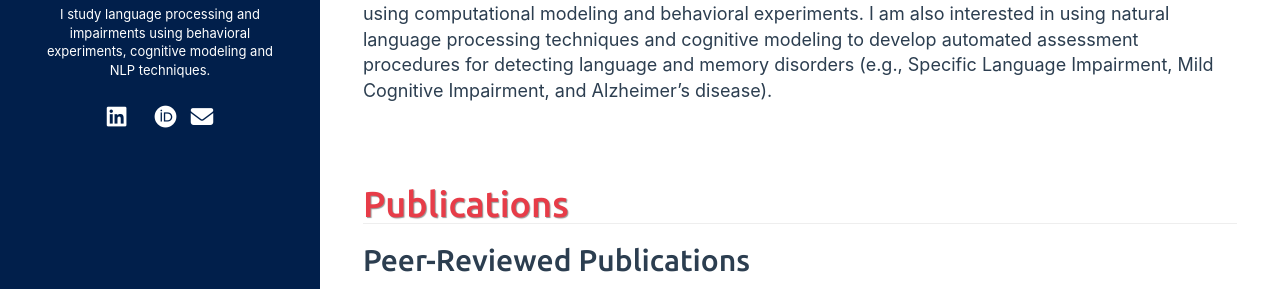
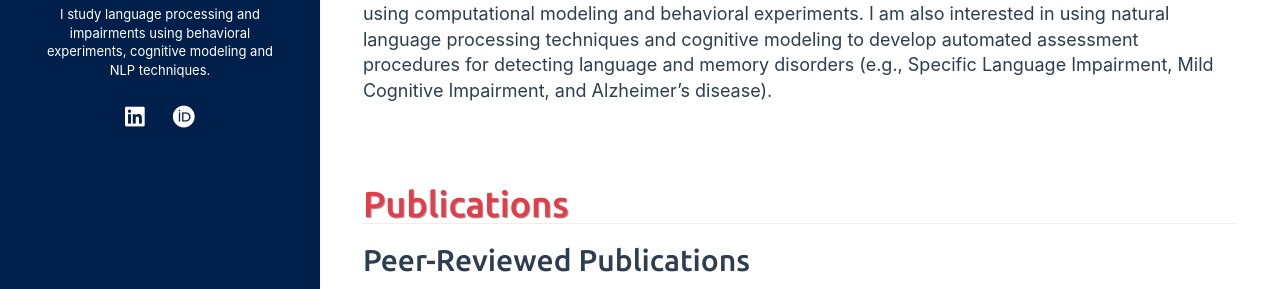
Before and after one commit to mengyangq/mengyangq.github.io, a Jekyll site: the page built from index.html, in a window 1280 px wide. Shown: the part 295-584 px from the top of the page. Built offline with Jekyll 4.4.1, drawn with Linux system fonts in a browser that asks for light colours; nearby versions of some CDN libraries; a style sheet for code colours, icons or effects is not loaded.

Commit message:
Sun Oct 11 22:01:38 EDT 2020

```diff
--- a/_includes/sidebar.html
+++ b/_includes/sidebar.html
@@ -5,7 +5,7 @@
     <img
       src="{{ site.author.avatar }}"
       class="img-circle"
-      style="height: 75%; width: 75%; object-fit: contain;"
+      style="height: 75%; width: 75%; object-fit: contain"
     />
   </a>
 </div>
@@ -13,7 +13,7 @@
 <!-- sidebar.html -->
 <div class="sidebar-header" role="banner">
   <h3 class="title">
-    <a href="{{ site.BASE_PATH }}/" style="font-size: 2vw;">{{ site.title }}</a>
+    <a href="{{ site.BASE_PATH }}/" style="font-size: 2vw">{{ site.title }}</a>
   </h3>
 </div>
 
@@ -78,22 +78,25 @@
         <i class="ai ai-osf ai-lg"></i>
       </a>
 
-      {% endif %} {% if site.author.researchgate %}
+      {% endif %} {% if site.author.orcid %}
     </li>
+
+    <li>
+      <a href="https://orcid.org/{{ site.author.orcid }}">
+        <i class="fab fa-orcid fa-lg"></i>
+      </a>
+
+      {% endif %}
+    </li>
+  </ul>
+  <ul id="contact-list-secondary" class="list-unstyled list-inline">
+    {% if site.author.researchgate %}
 
     <li>
       <a
         href="https://www.researchgate.net/profile/{{ site.author.researchgate }}"
       >
         <i class="fab fa-researchgate fa-lg"></i>
-      </a>
-
-      {% endif %} {% if site.author.orcid %}
-    </li>
-
-    <li>
-      <a href="https://orcid.org/{{ site.author.orcid }}">
-        <i class="fab fa-orcid fa-lg"></i>
       </a>
 
       {% endif %} {% if site.author.email %}
```
Also changed, not shown: 1 other file.
